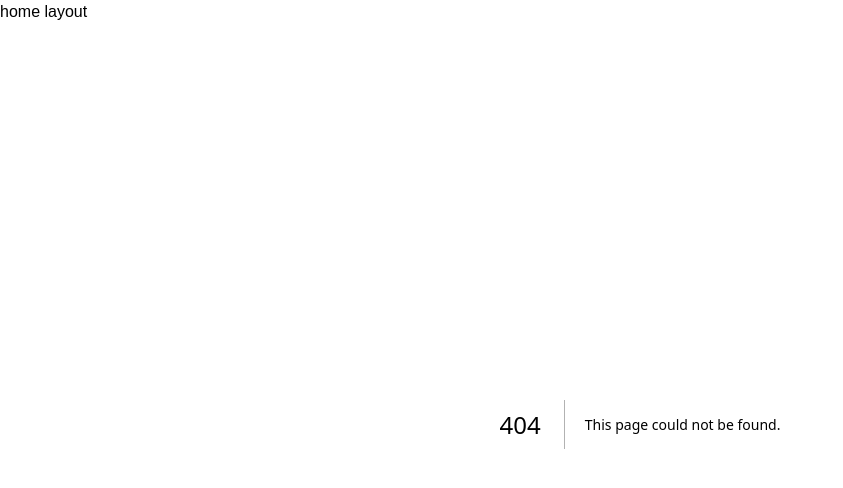
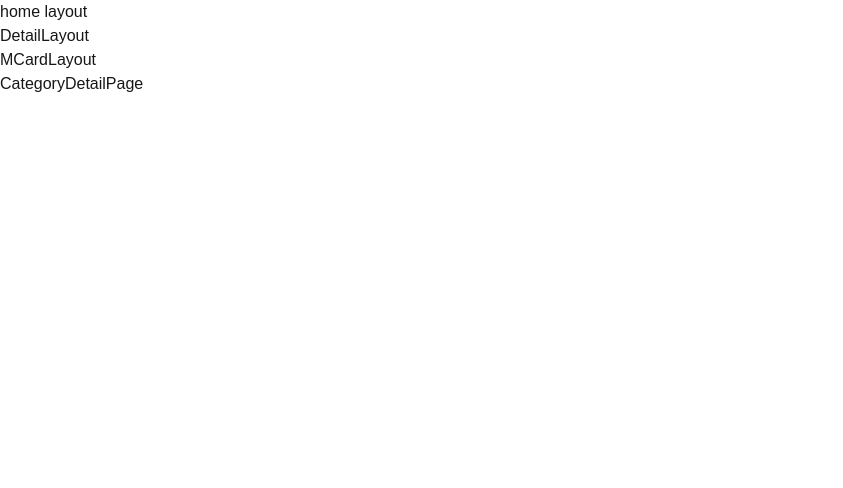
Before and after one commit to JeanYoungPark/mochung, a Next.js app: page /detail/mCard/1/1 in a window 1280 px wide. Before the commit this address had no page. Shown: the top 488 px of the page, without its empty margins (0-843 px from the left). Built offline with nearby package versions, Linux system fonts and the light colour scheme.

Commit message:
chore: update folder structure

```diff
--- /dev/null
+++ b/src/app/detail/layout.tsx
@@ -0,0 +1,5 @@
+import React from "react";
+
+export default function DetailLayout({ children }: Readonly<{ children: React.ReactNode }>) {
+    return <div>DetailLayout{children}</div>;
+}
--- /dev/null
+++ b/src/app/detail/mCard/[category]/[id]/page.tsx
@@ -0,0 +1,5 @@
+import React from "react";
+
+export default function CategoryDetailPage() {
+    return <div>CategoryDetailPage</div>;
+}
--- a/src/app/detail/mCard/layout.tsx
+++ b/src/app/detail/mCard/layout.tsx
@@ -1,5 +1,5 @@
 import React from "react";
 
-export default function layout() {
-    return <div>layout</div>;
+export default function MCardLayout({ children }: Readonly<{ children: React.ReactNode }>) {
+    return <div>MCardLayout {children}</div>;
 }
--- /dev/null
+++ b/src/app/detail/mCard/page.tsx
@@ -0,0 +1,5 @@
+import React from "react";
+
+export default function MCardPage() {
+    return <div>MCardPage</div>;
+}
--- a/src/app/detail/mCard/wedding/[id]/page.tsx
+++ /dev/null
@@ -1,5 +0,0 @@
-import React from "react";
-
-export default function page() {
-    return <div>page</div>;
-}
--- /dev/null
+++ b/src/app/detail/page.tsx
@@ -0,0 +1,5 @@
+import React from "react";
+
+export default function DetailPage() {
+    return <div>DetailPage</div>;
+}
--- a/src/app/editor/mCard/layout.tsx
+++ /dev/null
@@ -1,5 +0,0 @@
-import React from "react";
-
-export default function layout() {
-    return <div>layout</div>;
-}
--- a/src/app/editor/mCard/wedding/page.tsx
+++ /dev/null
@@ -1,5 +0,0 @@
-import React from "react";
-
-export default function page() {
-    return <div>page</div>;
-}
--- a/src/app/list/mobileInvitation/layout.tsx
+++ b/src/app/list/mCard/layout.tsx
@@ -1,9 +1,9 @@
 import React from "react";
 
-export default function layout({
+export default function MCardLayout({
     children,
 }: Readonly<{
     children: React.ReactNode;
 }>) {
-    return <div>mobile invitation layout {children}</div>;
+    return <div>mCard layout {children}</div>;
 }
--- /dev/null
+++ b/src/app/list/mCard/page.tsx
@@ -0,0 +1,5 @@
+import React from "react";
+
+export default function MCardPage() {
+    return <div>MCardPage</div>;
+}
--- a/src/app/list/mobileInvitation/page.tsx
+++ /dev/null
@@ -1,5 +0,0 @@
-import React from "react";
-
-export default function MobileInvitationPage() {
-    return <div>MobileInvitationPage page</div>;
-}
```
Also changed, not shown: src/app/list/mCard/[category]/page.tsx (renamed from src/app/list/mobileInvitation/[category]/page.tsx).
